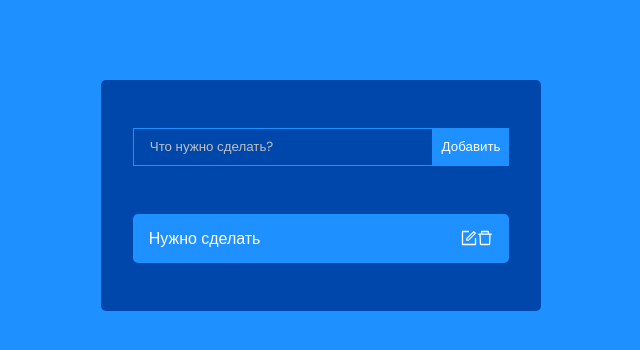
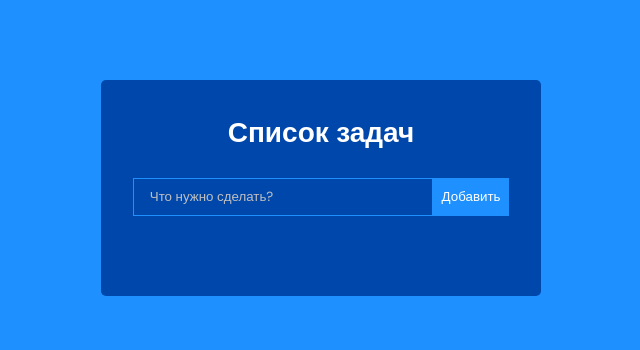
Before and after one commit to Eugenio7779/todo-app, a React (Create React App) app: page / in a window 1280 px wide. Shown: the top 350 px of the page, without its empty margins (319-959 px from the left). Built offline with nearby package versions, Linux system fonts and the light colour scheme.

Commit message:
feat: add edit and detele functionality

```diff
--- a/public/index.html
+++ b/public/index.html
@@ -24,7 +24,7 @@
       work correctly both with client-side routing and a non-root public URL.
       Learn how to configure a non-root public URL by running `npm run build`.
     -->
-    <title>React App</title>
+    <title>Список задач</title>
   </head>
   <body>
     <noscript>You need to enable JavaScript to run this app.</noscript>
--- a/src/components/Cover.js
+++ b/src/components/Cover.js
@@ -2,6 +2,7 @@ import React, {useState} from 'react'
 import { AppForm } from './AppForm'
 import { v4 as uuidv4} from 'uuid'
 import { Tasks } from './Tasks'
+import { EditForm } from './EditForm'
 uuidv4()
 
 export const Cover = () => {
@@ -11,11 +12,35 @@ export const Cover = () => {
         completed: false, isEditing: false}])
         console.log(todos)
     }
-
+        const toggleComplete = id => {
+            setTodos(todos.map(todo => todo.id === id ? {...
+            todo, completed: !todo.completed} : todo ))
+        }
+        const deleteTodo = id => {
+            setTodos(todos.filter(todo => todo.id !== id))
+        }
+        const editTodo = id => {
+            setTodos(todos.map(todo => todo.id === id ? {...
+                todo, isEditing: !todo.isEditing} : todo))
+        }
+        const editTask = (task, id) => {
+            setTodos(todos.map(todo => todo.id === id ? {
+                todo, task, isEditing: !todo.isEditing} : todo))
+        }
     return(
         <div className='Cover'>
+            <h1>Список задач</h1>
             <AppForm addTodo={addTodo} />
-            <Tasks />
+            {todos.map((todo, index) => (
+                todo.isEditing ? (
+                    <EditForm editTodo={editTask} task={todo} />
+                ) : (
+                    <Tasks task={todo} key={index}
+                toggleComplete={toggleComplete} deleteTodo={deleteTodo} editTodo={editTodo}/>
+
+                )
+
+            ))}
         </div>
     )
 }
--- a/src/components/EditForm.js
+++ b/src/components/EditForm.js
@@ -1,6 +1,17 @@
-import React from 'react'
-export const EditForm = () => {
-    return(
-        <div>EditForm</div>
-    )
+import React, {useState} from 'react'
+
+export const EditForm = ({editTodo, task}) => {
+    const [value, setValue] = useState(task.task)
+    const handleSubmit = e => {
+        e.preventDefault();
+        editTodo(value, task.id);
+        setValue('')
+    }
+    return (
+        <form className='AppForm' onSubmit={handleSubmit}>
+            <input type='text' className='TodoInput'
+            value={value} placeholder='Изменить задачу' onChange={(e) => setValue(e.target.value)}/>
+            <button type='submit' className='TodoBtn'>Изменить</button>
+        </form>
+          )
 }
--- a/src/components/Tasks.js
+++ b/src/components/Tasks.js
@@ -2,13 +2,13 @@ import React from 'react'
 import { FormOutlined } from '@ant-design/icons'
 import { DeleteOutlined } from '@ant-design/icons'
 
-export const Tasks = () => {
+export const Tasks = ({task, toggleComplete, deleteTodo, editTodo}) => {
     return(
         <div className='Tasks'>
-            <p>Нужно сделать</p>
+            <p onClick={() => toggleComplete(task.id)} className={`${task.completed ? 'completed' : ""}`}>{task.task}</p>
             <div>
-                <FormOutlined />
-                <DeleteOutlined />
+                <FormOutlined onClick={() => editTodo(task.id)} />
+                <DeleteOutlined onClick={() => deleteTodo(task.id)}/>
             </div>
         </div>
     )
```
